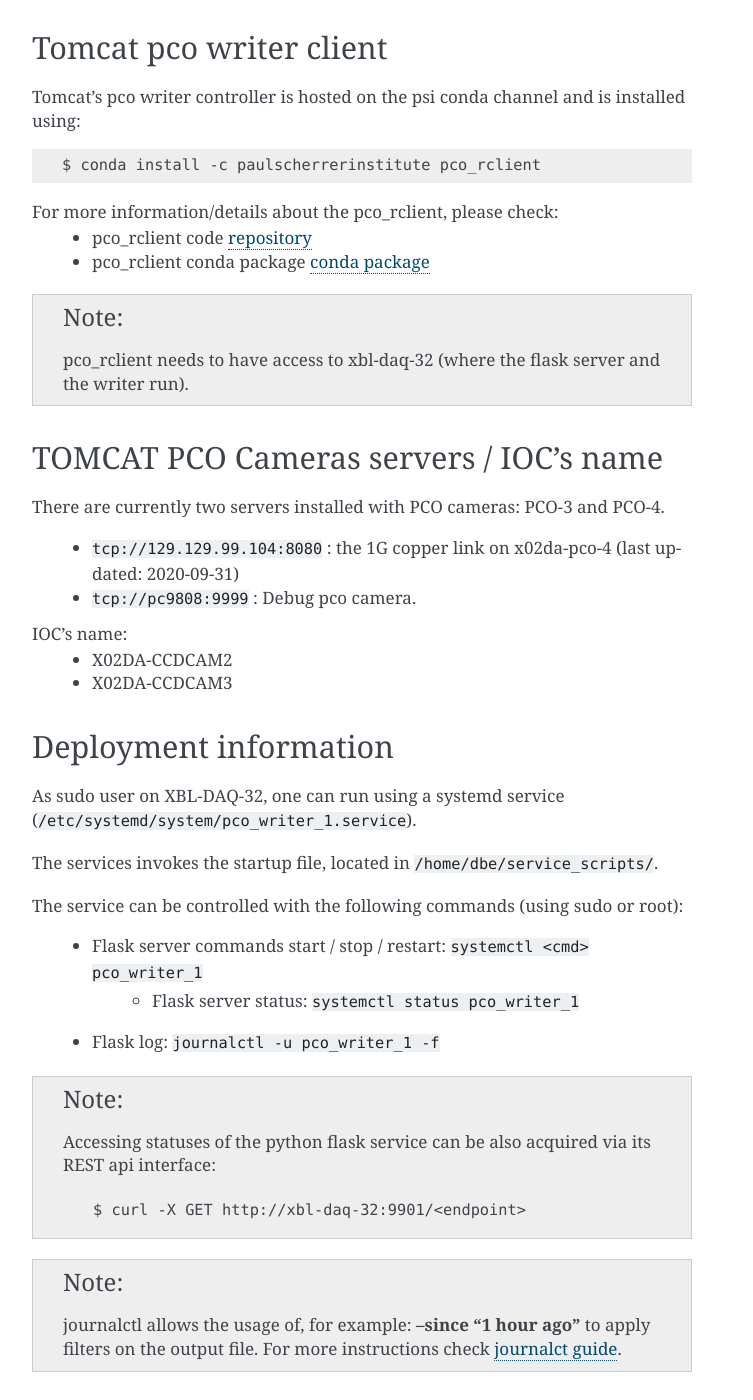
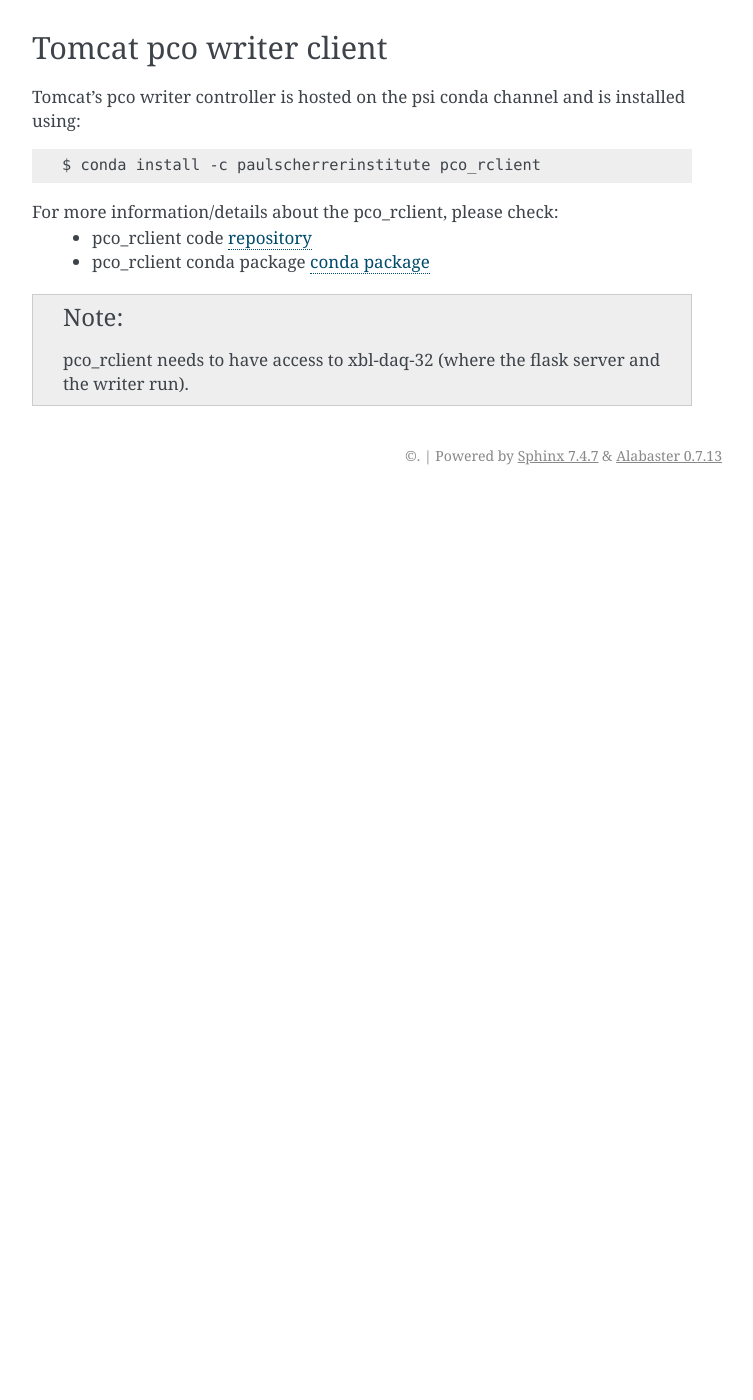
Before and after one commit to paulscherrerinstitute/lib_cpp_h5_writer, a Sphinx documentation site: the page built from docs/installation.rst, in a window 1280 px wide and 1400 px high, scrolled down 458 px. Shown: the whole window, without its empty margins (388-1141 px from the left). Built offline with Sphinx 7.4.7, drawn with Linux system fonts in a browser that asks for light colours; pages that are not in the unit, such as notebooks, are missing from menus; after the commit the page ends 953 px from its top, so only the background shows below that; some of the changed text lies outside the part shown.

Commit message:
useful info moved to index page

```diff
--- a/docs/installation.rst
+++ b/docs/installation.rst
@@ -36,43 +36,3 @@
 .. _python flask server : https://flask.palletsprojects.com/en/1.1.x/
 .. _repository : https://github.com/paulscherrerinstitute/pco_rclient
 .. _conda package : https://anaconda.org/paulscherrerinstitute/pco_rclient
-
-TOMCAT PCO Cameras servers / IOC's name
-^^^^^^^^^^^^^^^^^^^^^^^^^^^^^^^^^^^^^^^
-
-There are currently two servers installed with PCO cameras: PCO-3 and PCO-4.
-
-    * ``tcp://129.129.99.104:8080`` : the 1G copper link on x02da-pco-4 (last updated: 2020-09-31)
-    * ``tcp://pc9808:9999`` : Debug pco camera.
-
-IOC's name:
-    * X02DA-CCDCAM2
-    * X02DA-CCDCAM3
-
-
-Deployment information
-^^^^^^^^^^^^^^^^^^^^^^
-
-As sudo user on XBL-DAQ-32, one can run using a systemd service (``/etc/systemd/system/pco_writer_1.service``).
-
-The services invokes the startup file, located in ``/home/dbe/service_scripts/``.
-
-The service can be controlled with the following commands (using sudo or root):
-
-    * Flask server commands start / stop / restart: ``systemctl <cmd> pco_writer_1``
-        * Flask server status: ``systemctl status pco_writer_1``
-    * Flask log: ``journalctl -u pco_writer_1 -f``
-
-
-.. note::
-    Accessing statuses of the python flask service can be also acquired via its REST api interface:
-
-    .. code-block:: bash
-
-        $ curl -X GET http://xbl-daq-32:9901/<endpoint>
-
-
-.. note::
-   journalctl allows  the usage of, for example: **--since "1 hour ago"** to apply filters on the output file. For more instructions check `journalct guide`_.
-
-.. _journalct guide:  https://www.loggly.com/ultimate-guide/using-journalctl/
```
